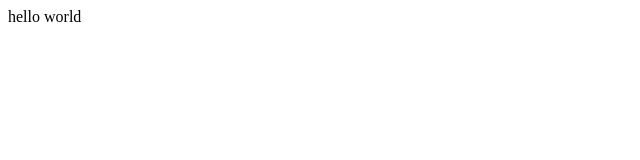
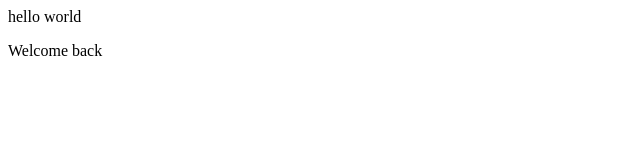
Before and after one commit to vivekverma125/firstrepo, a plain HTML site: page index.html in a window 1280 px wide. Shown: the full height of the page, 0-640 px from the left. Drawn offline with Linux system fonts and the light colour scheme.

Commit message:
Update index.html

```diff
--- a/index.html
+++ b/index.html
@@ -1 +1,2 @@
 <p>hello world</p>
+<p>Welcome back</p>
```
